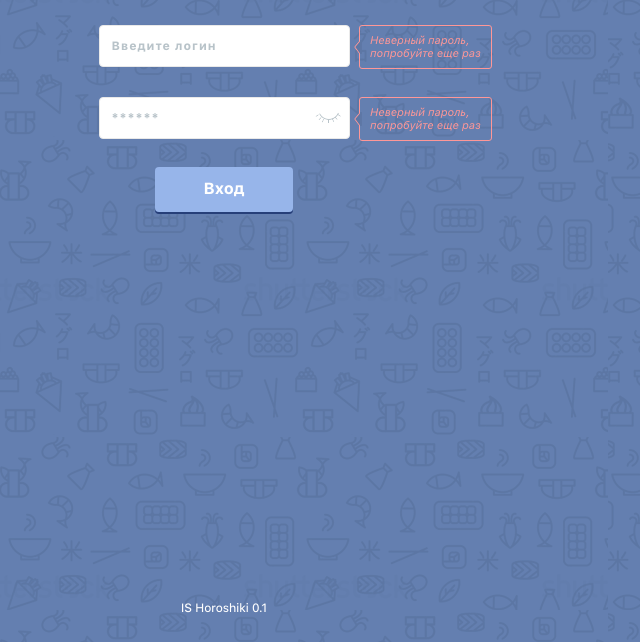
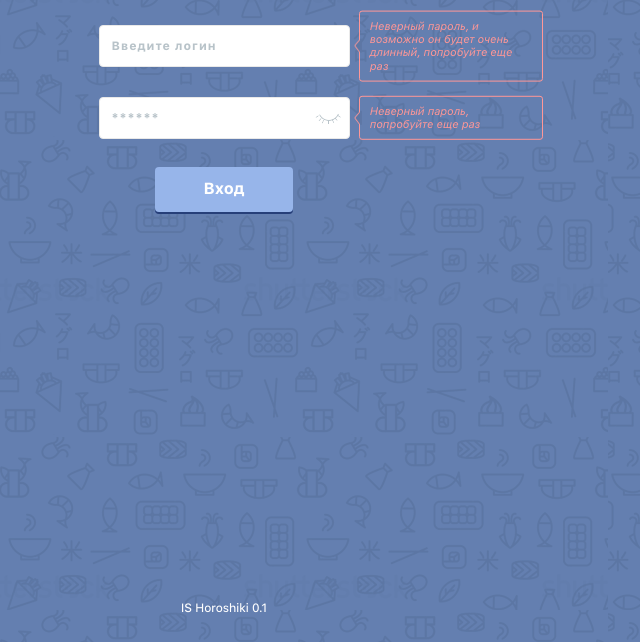
Before and after one commit to bipeo/horoshiki, a plain HTML site: page loginbox.html in a window 1280 px wide. Shown: the part 158-800 px from the top of the page, without its empty margins (416-1056 px from the left). Drawn offline with Linux system fonts and the light colour scheme.

Commit message:
Merge origin/master
Conflicts:
	izmail/app/js/common.js

```diff
--- a/css/style.css
+++ b/css/style.css
@@ -82,6 +82,7 @@ body.login_page {
     position:relative;
     padding:0px 0px 0px 0px;
     margin:0 auto;
+    width:484px;
     width: 251px;
     box-sizing:border-box;
 }
@@ -112,26 +113,38 @@ body.login_page {
     box-sizing:border-box;
     background-repeat: no-repeat;
     vertical-align: middle;
+
+
 }
 .logform .form input[type=password] {
     font-size:14px;
 }
 .logform .form .note {
+    width:calc(100% - 287px);
+    float:left;
+    margin:0px 0px 0px 0px;
+    position: static;
+
+}
+.logform .form .note .innote {
     color:#ff9797;
     font-size:11px;
     font-family: 'Conv_SFUIText-Italic';
     padding:8px 10px;
     text-align:left;
-    display:block;
-    position:absolute;
-    right:-142px;
-    top:15px;
     border:1px solid #ff9797;
     border-radius:3px;
     line-height: 1.2em;
 
-}
-.logform .form .note:before {
+    width:162px;
+    position: absolute;
+    top: 50%;
+    left:260px;
+    -webkit-transform: translate(-0%,-50%);
+    transform: translate(-0%, -50%)
+}
+
+.logform .form .innote:before {
     content:'';
     position:absolute;
     top:50%;
@@ -141,6 +154,12 @@ body.login_page {
     width:8px;
     height:14px;
     background:url(../img/mescorn.png) 0 0px no-repeat;
+}
+.logform .form .ic_pswd {
+      cursor: pointer;
+      position: absolute;
+      top: 29px;
+      right: 9px;
 }
 .logform .form .line {
     position:relative;
--- a/loginbox.html
+++ b/loginbox.html
@@ -18,15 +18,25 @@
     <div class="logform">
     <a href="#" class="pick"><img  src="img/logo_mini.png" /></a>
     <form class="form">
-        <div class="line">
+        <div class="line row">
+         <div class="pinp">
         <input class="ulogin" type="text" placeholder="Введите логин" value="">
-        <span class="note error">Неверный пароль,  <br>попробуйте еще раз</span>
+         </div>
+        <div class="note error">
+            <span class="innote">Неверный пароль, и возможно он будет очень длинный, попробуйте еще раз</span>
         </div>
-         <div class="line">
+        </div>
+
+         <div class="line row">
+         <div class="pinp">
         <input class="upass" type="password" placeholder="******" value="">
-		  <span style="cursor: pointer; position: absolute; top: 28px; right: 9px;"><img src="/img/pass_ic.png"></span>
-          <span class="note error">Неверный пароль,  <br>попробуйте еще раз</span>
+	 <div class="ic_pswd"><img src="img/pass_ic.png"></div>
          </div>
+          <div class="note error">
+              <span class="innote">Неверный пароль,  попробуйте еще раз</span>
+          </div>
+         </div>
+
         <input type="submit" value="Вход">
     </form>
 
```
